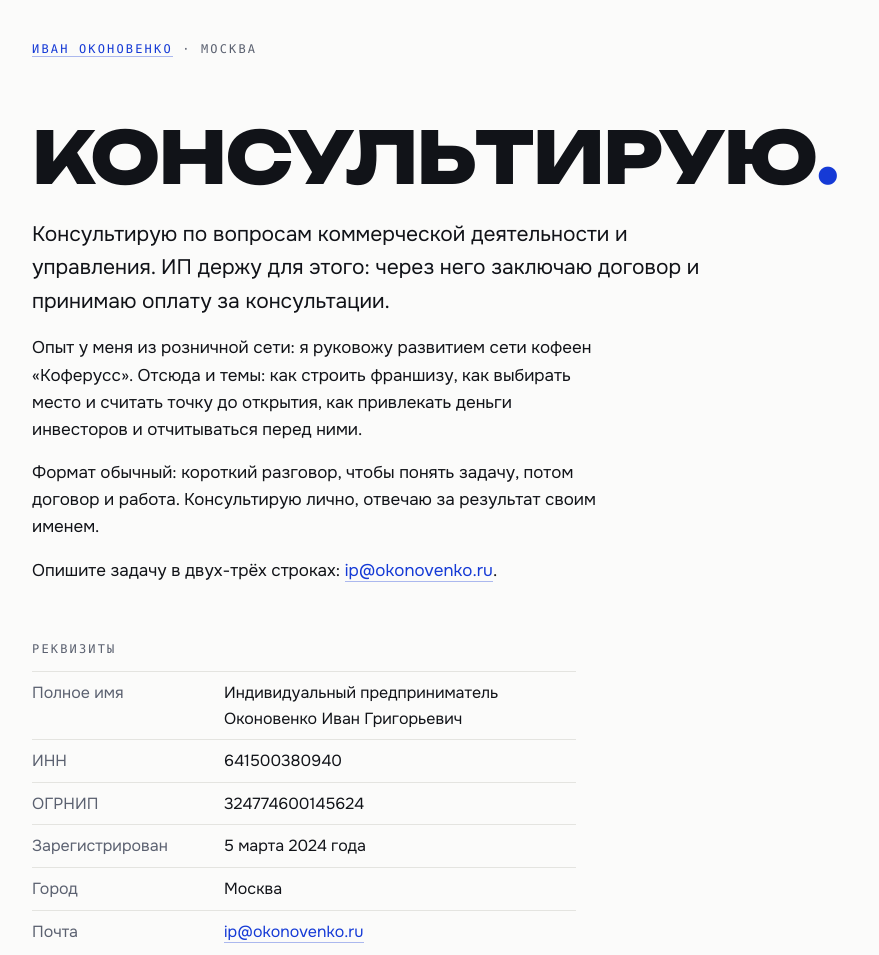
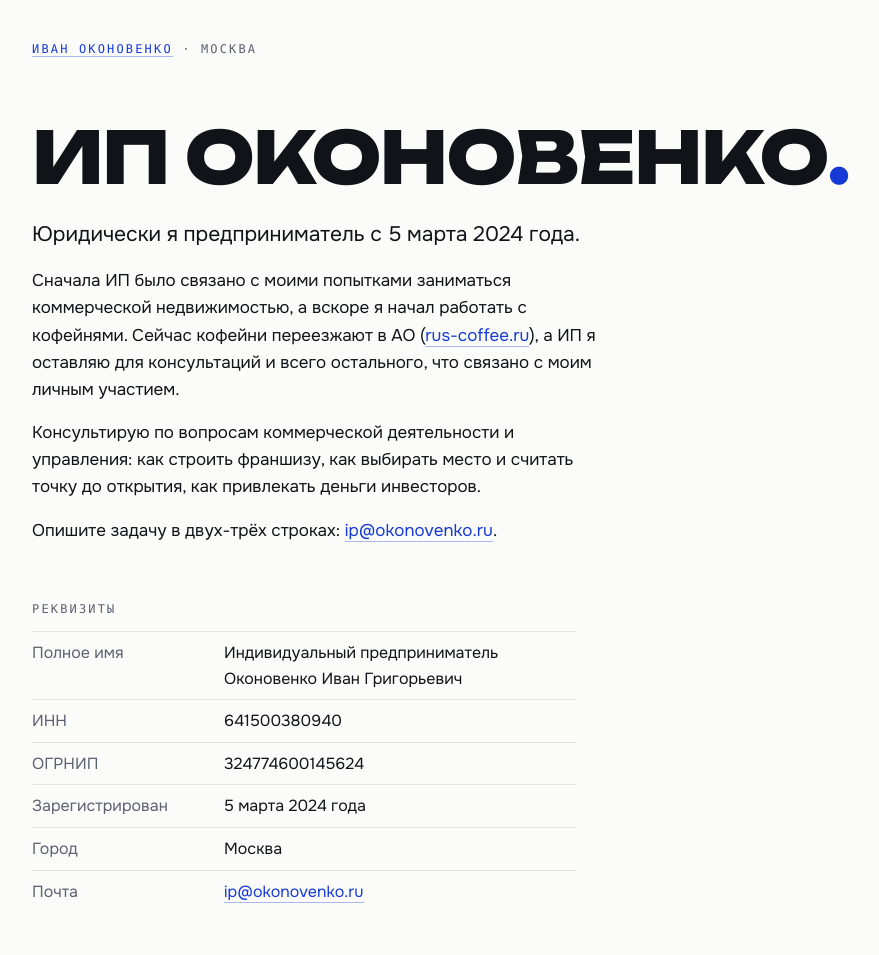
Before and after one commit to okonovenko/okonovenko.ru, a plain HTML site: page ip/index.html in a window 1280 px wide. Shown: the top 955 px of the page, without its empty margins (24-903 px from the left). Drawn offline with Linux system fonts and the light colour scheme.

Commit message:
/ip: история ИП (с 5 марта 2024, недвижимость, кофейни, переезд в АО, консультации). Слова Ивана 15.11
Co-Authored-By: Claude Fable 5.2 <noreply@anthropic.com>
Claude-Session: https://claude.ai/code/session_015jPmSDZF9XQ3WHFFxzzpMp

```diff
--- a/ip/index.html
+++ b/ip/index.html
@@ -3,8 +3,8 @@
 <head>
 <meta charset="utf-8">
 <meta name="viewport" content="width=device-width, initial-scale=1">
-<title>Консультирование по управлению и развитию бизнеса — Иван Оконовенко</title>
-<meta name="description" content="Иван Оконовенко, ИП: консультирование по вопросам коммерческой деятельности и управления. Розничные сети, франшиза, открытие точек, привлечение инвестиций.">
+<title>ИП Оконовенко Иван Григорьевич</title>
+<meta name="description" content="ИП Оконовенко Иван Григорьевич: консультации по вопросам коммерческой деятельности и управления, реквизиты.">
 <link rel="canonical" href="https://okonovenko.ru/ip/">
 <meta name="robots" content="noindex, nofollow">
 <meta property="og:type" content="profile">
@@ -70,10 +70,10 @@
   <div class="top"><a href="/">Иван Оконовенко</a> · Москва</div>
 
   <main>
-    <h1>Консуль&shy;тирую<span class="dot">.</span></h1>
-    <p class="lead">Консультирую по вопросам коммерческой деятельности и управления. ИП держу для этого: через него заключаю договор и принимаю оплату за консультации.</p>
-    <p>Опыт у меня из розничной сети: я руковожу развитием сети кофеен «Коферусс». Отсюда и темы: как строить франшизу, как выбирать место и считать точку до открытия, как привлекать деньги инвесторов и отчитываться перед ними.</p>
-    <p>Формат обычный: короткий разговор, чтобы понять задачу, потом договор и работа. Консультирую лично, отвечаю за результат своим именем.</p>
+    <h1>ИП Оконо&shy;венко<span class="dot">.</span></h1>
+    <p class="lead">Юридически я предприниматель с 5 марта 2024 года.</p>
+    <p>Сначала ИП было связано с моими попытками заниматься коммерческой недвижимостью, а вскоре я начал работать с кофейнями. Сейчас кофейни переезжают в АО (<a href="https://rus-coffee.ru/">rus-coffee.ru</a>), а ИП я оставляю для консультаций и всего остального, что связано с моим личным участием.</p>
+    <p>Консультирую по вопросам коммерческой деятельности и управления: как строить франшизу, как выбирать место и считать точку до открытия, как привлекать деньги инвесторов.</p>
     <p>Опишите задачу в двух-трёх строках: <a href="mailto:ip@okonovenko.ru">ip@okonovenko.ru</a>.</p>
     <h2>Реквизиты</h2>
     <dl>
```
